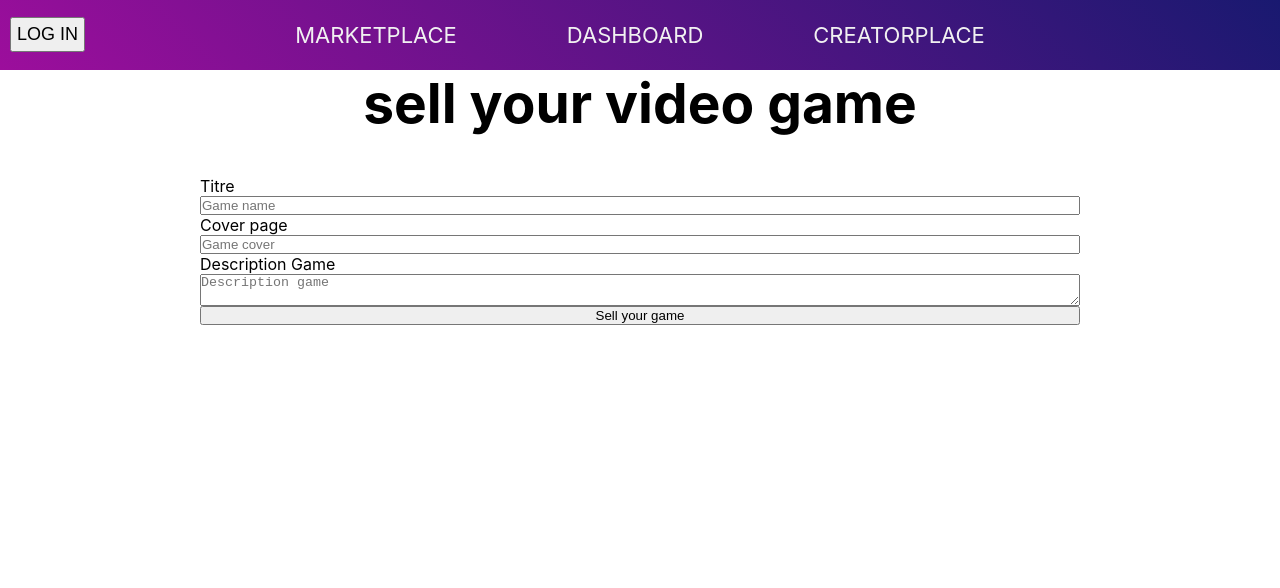
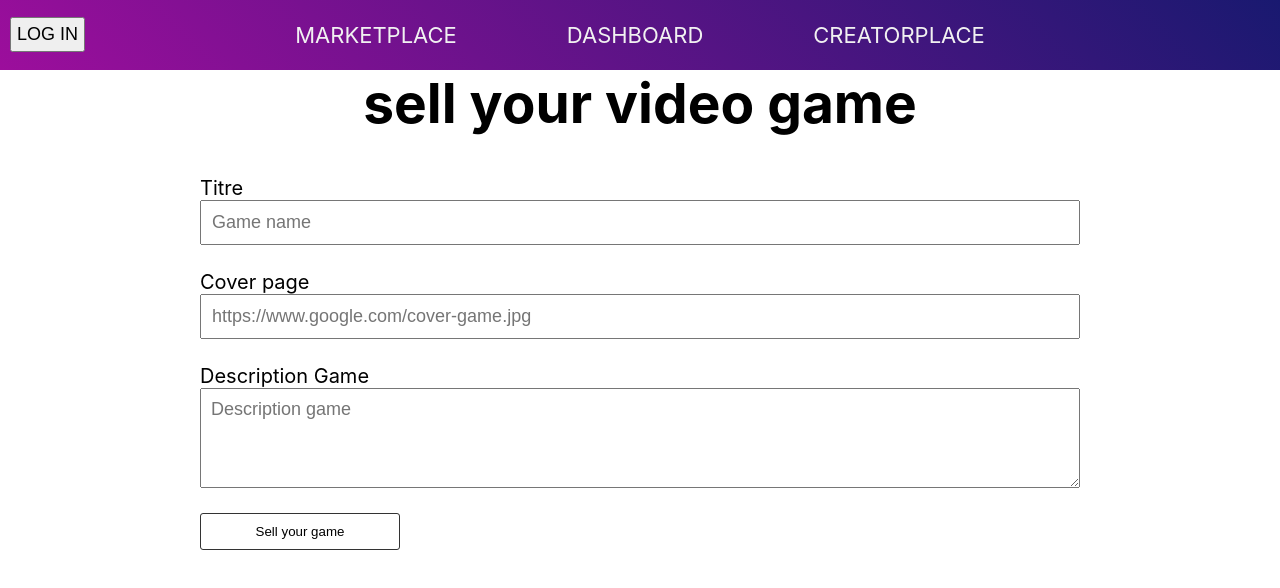
Before and after one commit to Roumez/frontCertif, a React (Create React App) app: page /creatorplace in a window 1280 px wide. Shown: the top 588 px of the page. Built offline with nearby package versions, Linux system fonts and the light colour scheme.

Commit message:
Simple ContentCreator

```diff
--- a/src/Components/Copyright/ContentCreator.css
+++ b/src/Components/Copyright/ContentCreator.css
@@ -11,3 +11,27 @@
   display: flex;
   flex-direction: column;
 }
+
+.container-form label {
+  font-size: 20px;
+}
+
+.container-form input, .container-form textarea {
+  padding: 10px;
+  margin-bottom: 25px;
+  font-size: 18px;
+}
+
+.container-form textarea {
+  min-height: 100px;
+  font-family: Arial, Helvetica, sans-serif;
+}
+
+.container-form button {
+  padding: 10px 15px;
+  width: 200px;
+  background: transparent;
+  border: 1px solid rgba(0,0,0,0.8);
+  border-radius: 3px;
+  cursor:pointer;
+}
--- a/src/Components/Copyright/ContentCreator.js
+++ b/src/Components/Copyright/ContentCreator.js
@@ -11,7 +11,7 @@ const ContentCreator = () => {
         <input type="text" id="title" placeholder="Game name" />
 
         <label htmlFor="image">Cover page</label>
-        <input type="" id="title" placeholder="Game cover" />
+        <input type="text" className="link" placeholder="https://www.google.com/cover-game.jpg" />
 
         <label htmlFor="description">Description Game</label>
         <textarea id="description game" placeholder="Description game"></textarea>
```
